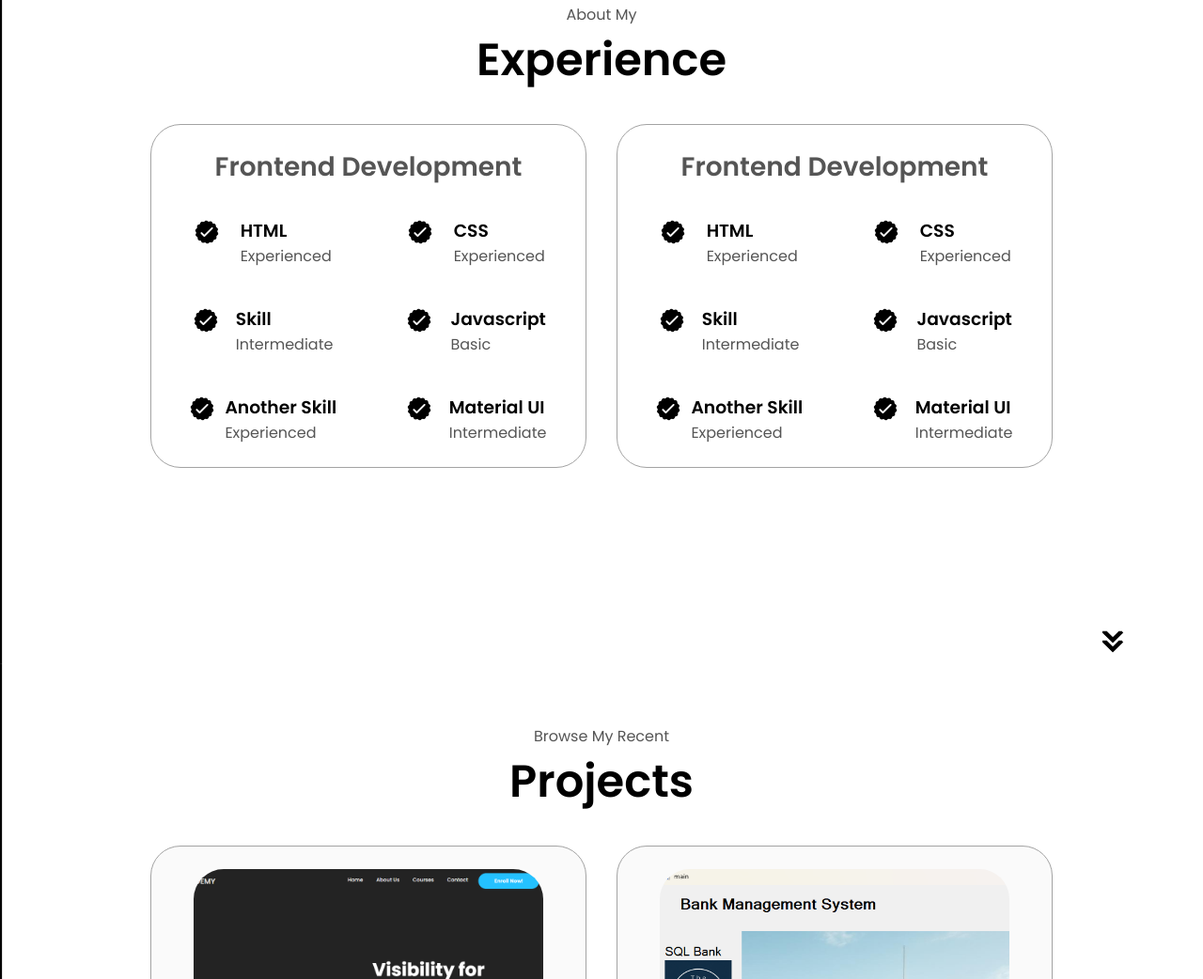
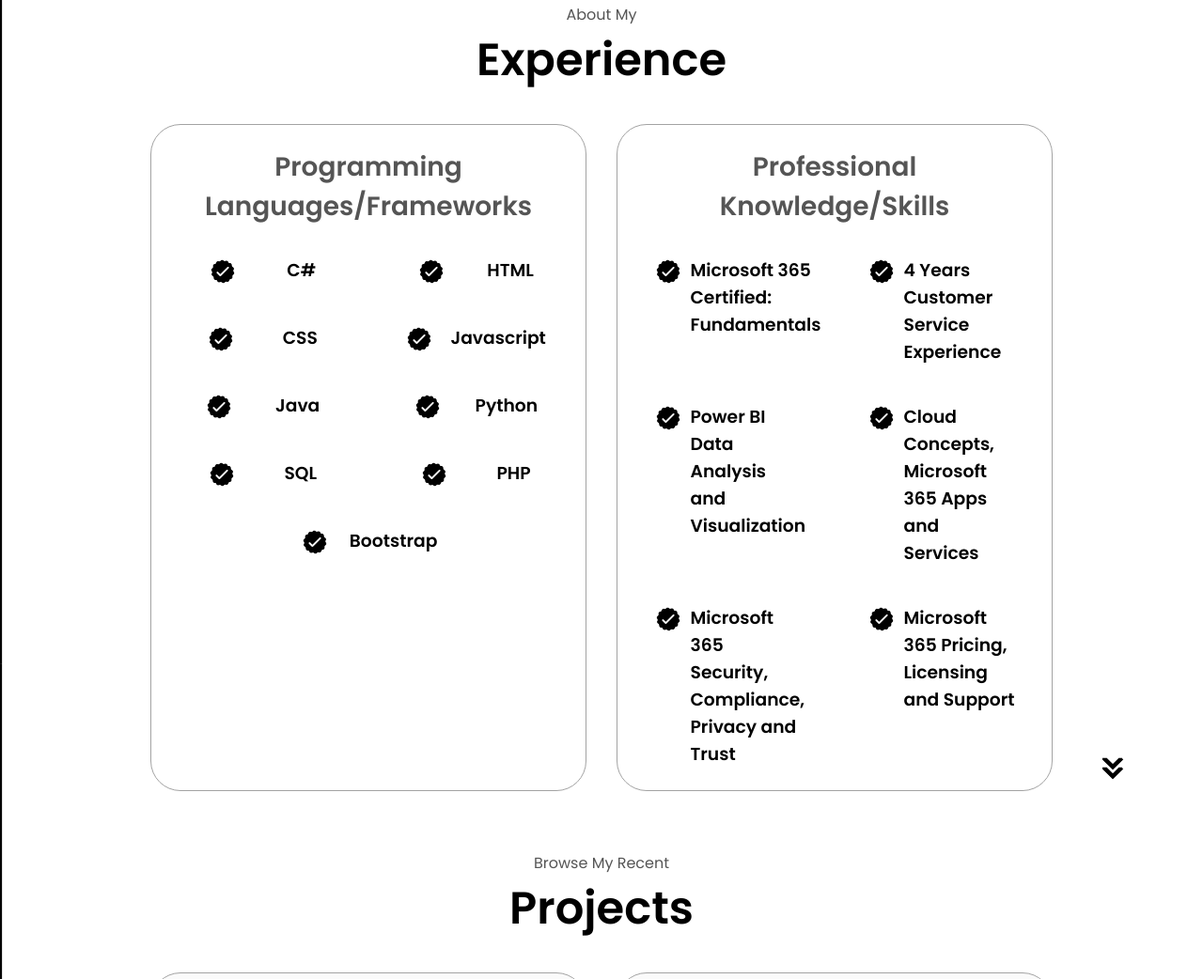
Before and after one commit to Mikhail-Maksimov/webPortfolio, a plain HTML site: page index.html in a window 1280 px wide. Shown: the part 1693-2735 px from the top of the page at 94% size. Drawn offline with Linux system fonts and the light colour scheme.

Commit message:
Updated Portfolio

```diff
--- a/index.html
+++ b/index.html
@@ -119,15 +119,24 @@
         <div class="experience-details-container">
             <div class="about-containers">
                 <div class="details-container">
-                    <h2 class="experience-sub-title">Frontend Development</h2>
+                    <h2 class="experience-sub-title">Programming Languages/Frameworks</h2>
                     <div class="article-container">
                         <article>
                             <img src="./assets/checkmark.png"
                             alt="Experience Icon"
                             class="icon">
                             <div>
+                                <h3>C#</h3>
+                                <!--<p>Experienced, Intermediate or Basic</p>-->
+                            </div>
+                        </article>
+                        <article>
+                            <img src="./assets/checkmark.png"
+                            alt="Experience Icon"
+                            class="icon">
+                            <div>
                                 <h3>HTML</h3>
-                                <p>Experienced</p>
+                                <!--<p>Experienced, Intermediate or Basic</p>-->
                             </div>
                         </article>
                         <article>
@@ -136,16 +145,7 @@
                             class="icon">
                             <div>
                                 <h3>CSS</h3>
-                                <p>Experienced</p>
-                            </div>
-                        </article>
-                        <article>
-                            <img src="./assets/checkmark.png"
-                            alt="Experience Icon"
-                            class="icon">
-                            <div>
-                                <h3>Skill</h3>
-                                <p>Intermediate</p>
+                                <!--<p>Experienced, Intermediate or Basic</p>-->
                             </div>
                         </article>
                         <article>
@@ -154,7 +154,7 @@
                             class="icon">
                             <div>
                                 <h3>Javascript</h3>
-                                <p>Basic</p>
+                                <!--<p>Experienced, Intermediate or Basic</p>-->
                             </div>
                         </article>
                         <article>
@@ -162,8 +162,8 @@
                             alt="Experience Icon"
                             class="icon">
                             <div>
-                                <h3>Another Skill</h3>
-                                <p>Experienced</p>
+                                <h3>Java</h3>
+                                <!--<p>Experienced, Intermediate or Basic</p>-->
                             </div>
                         </article>
                         <article>
@@ -171,22 +171,8 @@
                             alt="Experience Icon"
                             class="icon">
                             <div>
-                                <h3>Material UI</h3>
-                                <p>Intermediate</p>
-                            </div>
-                        </article>
-                    </div>
-                </div>
-                <div class="details-container">
-                    <h2 class="experience-sub-title">Frontend Development</h2>
-                    <div class="article-container">
-                        <article>
-                            <img src="./assets/checkmark.png"
-                            alt="Experience Icon"
-                            class="icon">
-                            <div>
-                                <h3>HTML</h3>
-                                <p>Experienced</p>
+                                <h3>Python</h3>
+                                <!--<p>Experienced, Intermediate or Basic</p>-->
                             </div>
                         </article>
                         <article>
@@ -194,8 +180,8 @@
                             alt="Experience Icon"
                             class="icon">
                             <div>
-                                <h3>CSS</h3>
-                                <p>Experienced</p>
+                                <h3>SQL</h3>
+                                <!--<p>Experienced, Intermediate or Basic</p>-->
                             </div>
                         </article>
                         <article>
@@ -203,8 +189,8 @@
                             alt="Experience Icon"
                             class="icon">
                             <div>
-                                <h3>Skill</h3>
-                                <p>Intermediate</p>
+                                <h3>PHP</h3>
+                                <!--<p>Experienced, Intermediate or Basic</p>-->
                             </div>
                         </article>
                         <article>
@@ -212,8 +198,22 @@
                             alt="Experience Icon"
                             class="icon">
                             <div>
-                                <h3>Javascript</h3>
-                                <p>Basic</p>
+                                <h3>Bootstrap</h3>
+                                <!--<p>Experienced, Intermediate or Basic</p>-->
+                            </div>
+                        </article>
+                    </div>
+                </div>
+                <div class="details-container">
+                    <h2 class="experience-sub-title">Professional Knowledge/Skills</h2>
+                    <div class="article-container">
+                        <article>
+                            <img src="./assets/checkmark.png"
+                            alt="Experience Icon"
+                            class="icon">
+                            <div>
+                                <h3>Microsoft 365 Certified: Fundamentals</h3>
+                                <!--<p>Experienced, Intermediate or Basic</p>-->
                             </div>
                         </article>
                         <article>
@@ -221,8 +221,8 @@
                             alt="Experience Icon"
                             class="icon">
                             <div>
-                                <h3>Another Skill</h3>
-                                <p>Experienced</p>
+                                <h3>4 Years Customer Service Experience</h3>
+                                <!--<p>Experienced, Intermediate or Basic</p>-->
                             </div>
                         </article>
                         <article>
@@ -230,8 +230,38 @@
                             alt="Experience Icon"
                             class="icon">
                             <div>
-                                <h3>Material UI</h3>
-                                <p>Intermediate</p>
+                                <h3>Power BI Data Analysis and Visualization</h3>
+                                <!--<p>Experienced, Intermediate or Basic</p>-->
+                            </div>
+                        </article>
+                        <article>
+                            <img src="./assets/checkmark.png"
+                            alt="Experience Icon"
+                            class="icon">
+                            <div>
+                                <h3>Cloud Concepts, Microsoft 365 Apps and
+                                    Services</h3>
+                                <!--<p>Experienced, Intermediate or Basic</p>-->
+                            </div>
+                        </article>
+                        <article>
+                            <img src="./assets/checkmark.png"
+                            alt="Experience Icon"
+                            class="icon">
+                            <div>
+                                <h3>Microsoft 365 Security, Compliance,
+                                    Privacy and Trust</h3>
+                                <!--<p>Experienced, Intermediate or Basic</p>-->
+                            </div>
+                        </article>
+                        <article>
+                            <img src="./assets/checkmark.png"
+                            alt="Experience Icon"
+                            class="icon">
+                            <div>
+                                <h3>Microsoft 365 Pricing,
+                                    Licensing and Support</h3>
+                                <!--<p>Experienced, Intermediate or Basic</p>-->
                             </div>
                         </article>
                     </div>
@@ -333,7 +363,7 @@
                 class="icon contact-icon"
                 >
                 <p>
-                    <a href="https:www.linkedin.com/in/mikhail-maksimov-318267253">LinkedIn</a>
+                    <a href="https://www.linkedin.com/in/mikhail-maksimov-318267253/">LinkedIn</a>
                 </p>
             </div>
         </div>
```
Also changed, not shown: assets/profile-pic.png, 1 other file.
